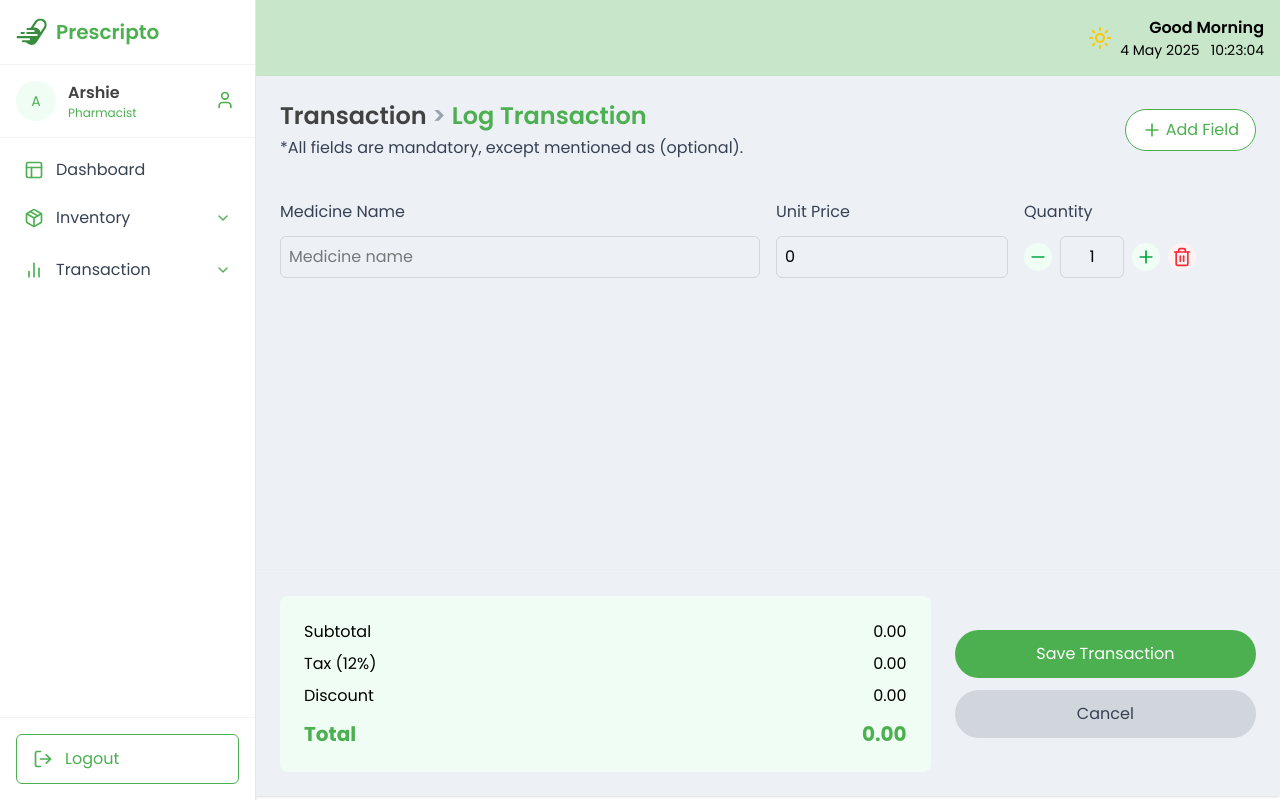
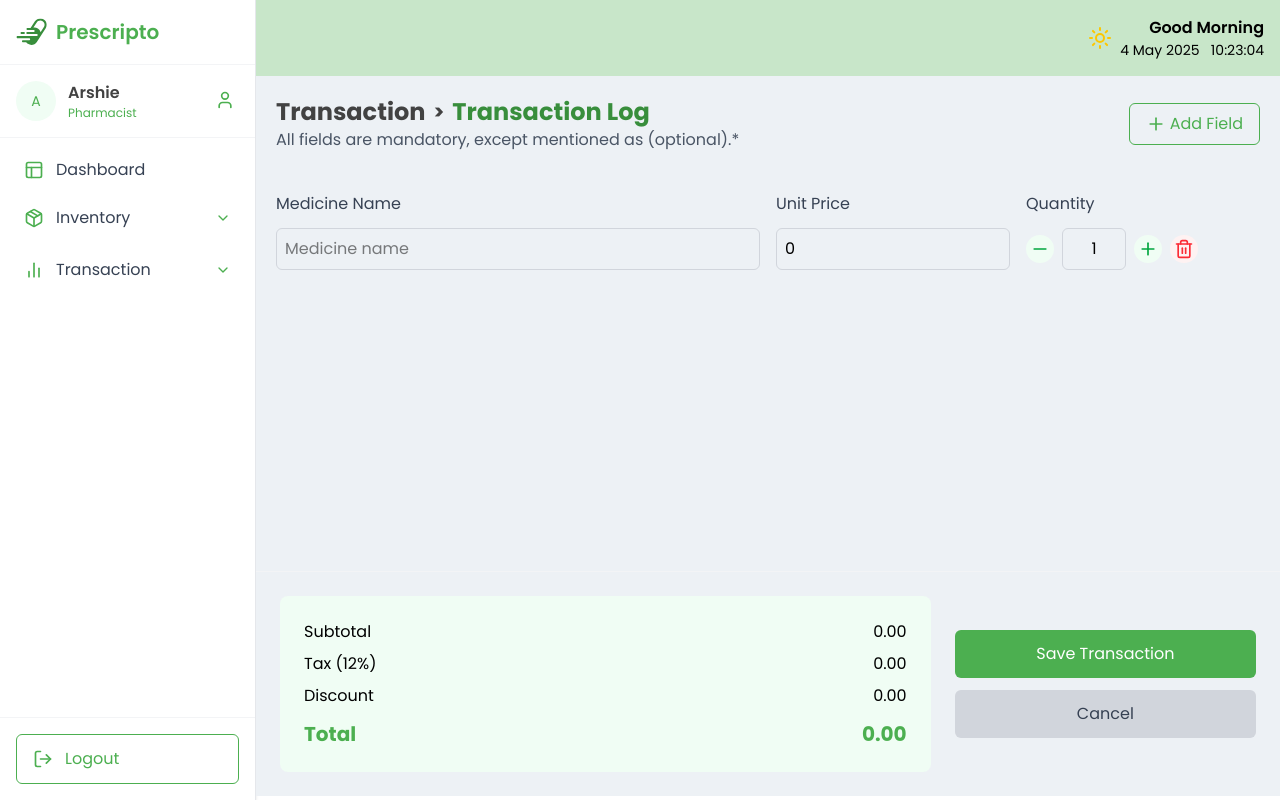
Before and after one commit to drchhhhhh/Prescripto, a React (Vite) app in the folder frontend/: page /transaction/log in a window 1280 px wide. Built offline with nearby package versions, Linux system fonts and the light colour scheme.

Commit message:
fix style consistency

```diff
--- a/frontend/src/components/Navbar.tsx
+++ b/frontend/src/components/Navbar.tsx
@@ -174,7 +174,7 @@ export default function Navbar() {
       <footer className="p-4 border-t border-gray-100">
         <button
           onClick={() => console.log('Logout')} // Replace with actual logout logic
-          className="flex items-center px-4 py-3 text-gray-700 hover:bg-green-50 w-full rounded-md border border-primaryGreen text-primaryGreen"
+          className="flex items-center px-4 py-3 hover:bg-green-50 w-full rounded-md border border-primaryGreen text-primaryGreen"
         >
           <LogOut className="h-5 w-5 mr-3" />
           <span>Logout</span>
--- a/frontend/src/pages/Transaction/TransactionHistory.tsx
+++ b/frontend/src/pages/Transaction/TransactionHistory.tsx
@@ -115,7 +115,7 @@ const TransactionHistory = () => {
             <div className="flex flex-col">
               <div className="flex flex-row gap-2 items-center">
                 <Link className="text-darkGray text-2xl font-bold" to="/transactions">
-                  Transactions
+                  Transaction
                 </Link>
                 <h1 className="text-darkGray text-xl font-bold">{">"}</h1>
                 <h1 className="text-darkGreen text-2xl font-bold">Transaction History</h1>
--- a/frontend/src/pages/Transaction/TransactionLog.tsx
+++ b/frontend/src/pages/Transaction/TransactionLog.tsx
@@ -1,6 +1,7 @@
 "use client"
 
 import { useState } from "react"
+import { Link } from "react-router-dom"
 import { Plus, Minus, Trash2 } from "lucide-react"
 import Header from "../../components/Header"
 import TransactionModal from "../../components/TransactionModal"
@@ -64,20 +65,23 @@ const TransactionForm = () => {
   return (
     <>
       <Header />
-      <main className="bg-primaryBG shadow-sm relative font-poppins flex flex-col h-[calc(100vh-80px)]">
+      <main className="bg-primaryBG s hadow-sm relative font-poppins flex flex-col h-[calc(100vh-80px)] p-0">
         {" "}
-        <section className="p-6 flex flex-col h-full">
+        <section className="p-5 flex flex-col h-full">
           <div className="flex items-center justify-between mb-4">
-            <div>
-              <h1 className="text-2xl font-semibold text-darkGray">
-                Transaction <span className="text-gray-400">&gt;</span>{" "}
-                <span className="text-primaryGreen">Log Transaction</span>
-              </h1>
-              <p className="text-gray-700 mt-1">*All fields are mandatory, except mentioned as (optional).</p>
+            <div className="flex flex-col">
+              <div className="flex flex-row gap-2 items-center">
+                <Link className="text-darkGray text-2xl font-bold" to="/transactions">
+                  Transaction
+                </Link>
+                  <h1 className="text-darkGray text-xl font-bold">{">"}</h1>
+                  <h1 className="text-darkGreen text-2xl font-bold">Transaction Log</h1>
+              </div>
+              <h3 className="text-gray-600">All fields are mandatory, except mentioned as (optional).*</h3>
             </div>
             <button
               onClick={addNewItem}
-              className="flex items-center px-4 py-2 bg-cleanWhite border border-primaryGreen rounded-full text-primaryGreen hover:bg-lightGreen"
+              className="flex items-center px-4 py-2 bg-primaryBG border border-primaryGreen rounded-md text-primaryGreen hover:bg-lightGreen"
             >
               <Plus className="w-5 h-5 mr-1" />
               Add Field
@@ -174,11 +178,11 @@ const TransactionForm = () => {
             <aside className="w-1/3 pl-6 flex flex-col justify-center space-y-3">
               <button
                 onClick={submitTransaction}
-                className="px-8 py-3 bg-primaryGreen hover:bg-darkGreen rounded-full text-cleanWhite"
+                className="px-8 py-3 bg-primaryGreen hover:bg-darkGreen rounded-md text-cleanWhite"
               >
                 Save Transaction
               </button>
-              <button className="px-8 py-3 bg-gray-300 hover:bg-gray-400 rounded-full text-gray-700">Cancel</button>
+              <button className="px-8 py-3 bg-gray-300 hover:bg-gray-400 rounded-md text-gray-700">Cancel</button>
             </aside>
           </div>
 
```
